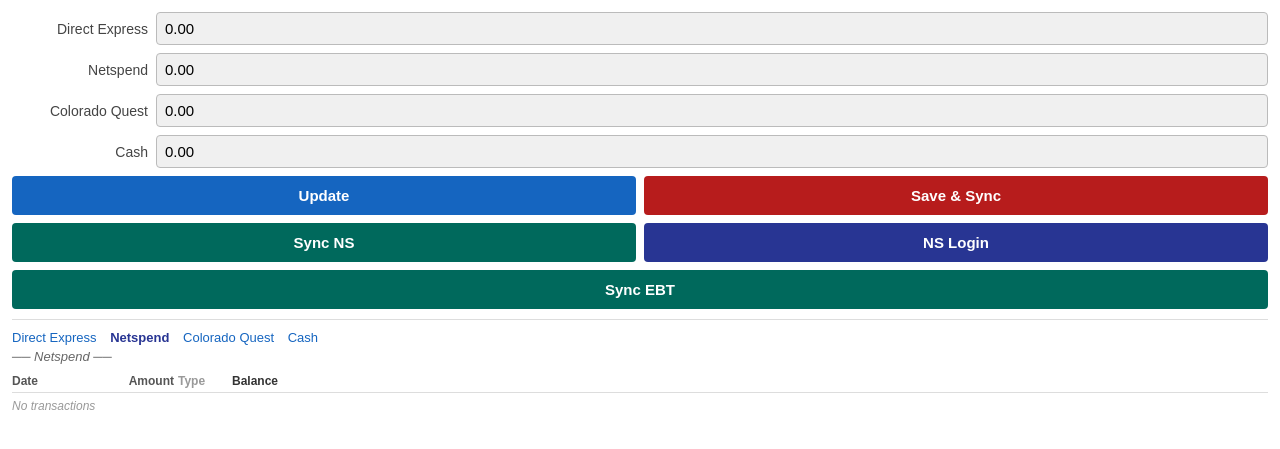
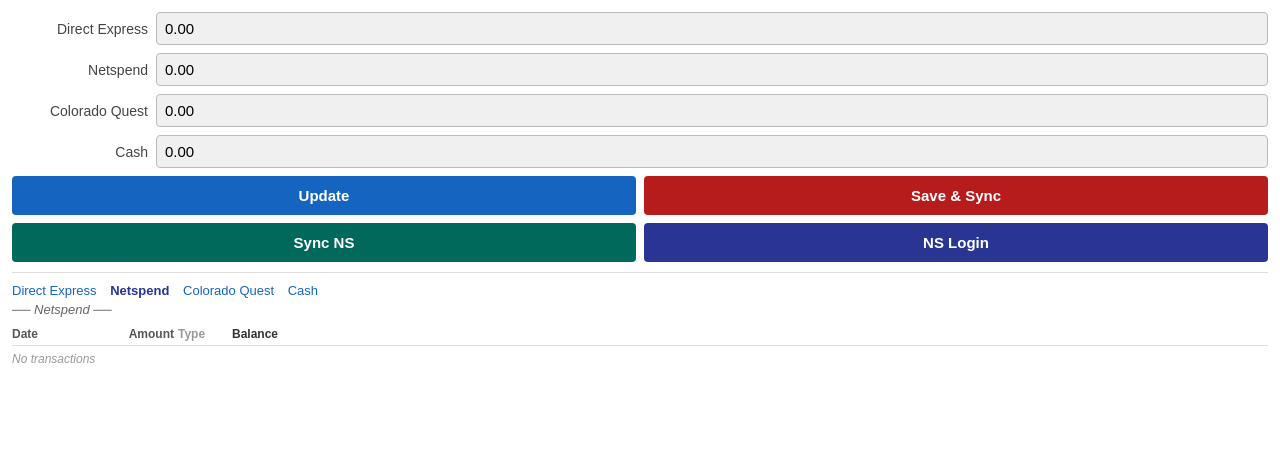
Before and after one commit to dpc00/blog7, a Flask app: page / in a window 1280 px wide. Shown: the part 39-488 px from the top of the page. Run offline with Flask 3, Linux system fonts and the light colour scheme; data comes from the database, SQL or seed files in the repository; data that the repository does not hold is empty.

Commit message:
Remove dead EBT sync code and button

```diff
--- a/app.py
+++ b/app.py
@@ -48,7 +48,6 @@
 SYNC_STATE_PATH = DATA_ROOT / "db" / "blog7.db.sync-state.json"
 TOKEN_FILE = SECRETS_ROOT / "ns_token.txt"
 CREDS_FILE = SECRETS_ROOT / "ns_creds.txt"
-EBT_CREDS_FILE = SECRETS_ROOT / "ebt_creds.json"
 RCLONE_CONF = SECRETS_ROOT / "rclone.conf"
 SYNC_LOG = DATA_ROOT / "sync.log"
 
@@ -702,149 +701,6 @@
     )
 
 
-def _ebt_desc(row):
-    ttype = row.get("ttype_raw") or "Transaction"
-    merchant = (row.get("merchant_name") or "").strip()
-
-    # For purchases, show the merchant plainly, like the better parsed finance
-    # descriptions, instead of prefixing every row with a long raw type label.
-    if merchant and "purchase" in ttype.lower():
-        return merchant
-
-    # For benefit/deposit rows, keep the type because that is the meaningful part.
-    if merchant:
-        return f"{ttype}: {merchant}"
-
-    return ttype
-
-
-def _ebt_import_rows(rows, final_balance=None):
-    db.execute("DELETE FROM transactions WHERE asset_id=?", [_EBT_ASSET_ID])
-
-    inserted = 0
-
-    for row in rows:
-        # Rejected rows should not become live blog7 transactions.
-        if row.get("rejected"):
-            continue
-
-        day = datetime.strptime(row["date"], "%m-%d-%Y").strftime("%Y-%m-%d")
-        amt = round(row["amount_cents"] / 100, 2)
-        credit = bool(row.get("credit"))
-        signed_amt = amt if credit else -amt
-        flow = 1 if credit else 2
-        bucket = "income" if credit else "expense"
-        db.execute(
-            f"INSERT INTO transactions (id, asset_id, day, amt, flow, desc, {bucket}) VALUES (?,?,?,?,?,?,?)",
-            [row["id"], _EBT_ASSET_ID, day, signed_amt, flow, _ebt_desc(row), amt],
-        )
-        inserted += 1
-
-    if final_balance is not None:
-        db.execute(
-            "UPDATE asset SET current_balance=? WHERE asset_id=?",
-            [round(final_balance, 2), _EBT_ASSET_ID],
-        )
-
-    _update_summary_tables()
-    return inserted, final_balance
-
-
-def _load_ebt_parser():
-    import importlib.util
-
-    # Keep blog7 self-contained.
-    # The EBT CSV parser now lives inside this repo.
-    parser_path = Path(__file__).parent / "scripts" / "ebt_csv_parser.py"
-
-    if not parser_path.exists():
-        raise FileNotFoundError(f"Could not locate blog7 EBT parser: {parser_path}")
-
-    spec = importlib.util.spec_from_file_location("blog7_ebt_csv_parser", parser_path)
-    module = importlib.util.module_from_spec(spec)
-    spec.loader.exec_module(module)
-    return module
-
-
-def _ebt_import_csv(csv_path, final_balance=None, rejection_path=None):
-    parser = _load_ebt_parser()
-
-    # If a rejection file was supplied, load it so rejected purchases stay out
-    # of the live transaction table.
-    rejections = set()
-    if rejection_path:
-        rejections = parser.load_rejections(rejection_path)
-
-    rows = list(parser.parse_file(csv_path, rejections=rejections))
-    return _ebt_import_rows(rows, final_balance=final_balance)
-
-
-def _ebt_run_sync_script():
-    import json
-    import subprocess
-    import sys
-
-    # Keep the Flask-side wrapper simple:
-    # - choose the output folder
-    # - pass credentials if a local secrets file exists
-    # - run the separate phone-side Playwright helper
-    # - parse the JSON contract it returns
-    out_dir = DATA_ROOT / "statements" / "ebtedge"
-    script = Path(__file__).parent / "scripts" / "ebt_sync_playwright.py"
-    env = None
-    if EBT_CREDS_FILE.exists():
-        try:
-            creds = json.loads(EBT_CREDS_FILE.read_text(encoding="utf-8"))
-            env = dict(os.environ)
-            env["EBT_USER_ID"] = creds.get("user_id", "")
-            env["EBT_PASSWORD"] = creds.get("password", "")
-        except Exception:
-            env = None
-    cp = subprocess.run(
-        [sys.executable, str(script), str(out_dir)],
-        capture_output=True,
-        text=True,
-        timeout=180,
-        check=True,
-        env=env,
-    )
-    return json.loads(cp.stdout)
-
-
-def _ebt_do_sync():
-    try:
-        result = _ebt_run_sync_script()
-        csv_path = result.get("csv_path")
-        final_balance = result.get("final_balance")
-        files_found = result.get("files_found") or {}
-
-        if not csv_path:
-            # If we have a real balance but no CSV yet, still keep the phone's
-            # Colorado Quest balance current.
-            if final_balance is not None:
-                db.execute(
-                    "UPDATE asset SET current_balance=? WHERE asset_id=?",
-                    [round(final_balance, 2), _EBT_ASSET_ID],
-                )
-                return 0, final_balance, None
-            found_parts = [name for name, present in files_found.items() if present]
-            if found_parts:
-                return (
-                    0,
-                    None,
-                    "EBT sync found no CSV. Files found: " + ", ".join(found_parts),
-                )
-            return 0, None, "EBT sync produced no CSV."
-
-        count, balance = _ebt_import_csv(
-            csv_path,
-            final_balance=final_balance,
-            rejection_path=result.get("rejections_path"),
-        )
-        return count, balance, None
-    except Exception as exc:
-        return 0, None, f"EBT sync failed: {exc}"
-
 
 def _ns_parse_ts(s: str) -> str:
     try:
@@ -1056,20 +912,6 @@
         flash(f"Synced {ts} — {n} entries{bal_str}", "ok")
     return redirect(url_for("balances"))
 
-
-@app.route("/sync_ebt", methods=["POST"])
-def sync_ebt():
-    n, bal, err = _ebt_do_sync()
-    if err:
-        _sync_log(err)
-        flash(err, "err")
-    else:
-        bal_str = f"  bal=${bal:.2f}" if bal is not None else ""
-        if n == 0 and bal is not None:
-            flash(f"Updated EBT balance only{bal_str}", "ok")
-        else:
-            flash(f"Synced EBT - {n} entries{bal_str}", "ok")
-    return redirect(url_for("balances", asset=_EBT_ASSET_ID))
 
 
 @app.route("/login_ns", methods=["GET", "POST"])
--- a/templates/balances.html
+++ b/templates/balances.html
@@ -20,12 +20,6 @@
     <button class="btn btn-teal" type="submit" style="width:100%">Sync NS</button>
   </form>
   <a class="btn btn-indigo" href="/login_ns" style="flex:1">NS Login</a>
-</div>
-
-<div class="btn-row">
-  <form method="post" action="/sync_ebt" style="flex:1">
-    <button class="btn btn-teal" type="submit" style="width:100%">Sync EBT</button>
-  </form>
 </div>
 
 <hr>
```
